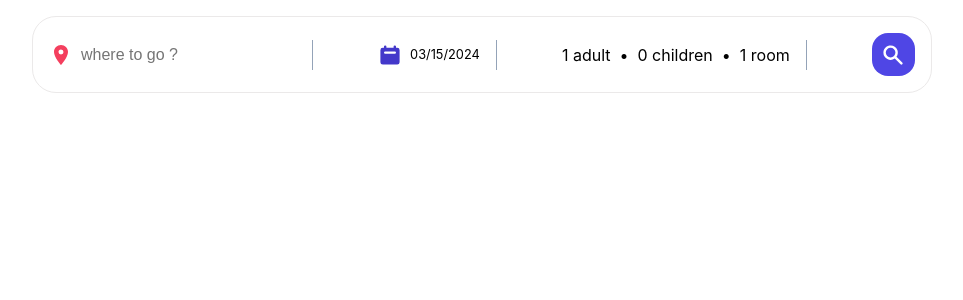
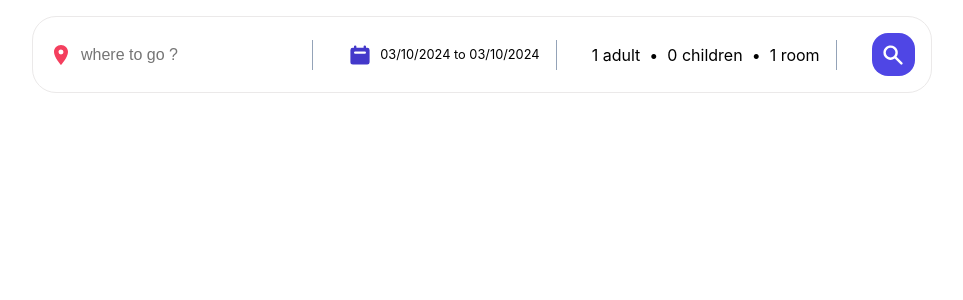
Before and after one commit to sevankeshish/Booking-Hotel-App, a React (Vite) app: page / in a window 1280 px wide. Shown: the top 300 px of the page, without its empty margins (158-1121 px from the left). Built offline with nearby package versions, Linux system fonts and the light colour scheme.

Commit message:
date section complete

```diff
--- a/package.json
+++ b/package.json
@@ -10,7 +10,9 @@
     "preview": "vite preview"
   },
   "dependencies": {
+    "date-fns": "^3.6.0",
     "react": "^18.2.0",
+    "react-date-range": "^2.0.1",
     "react-dom": "^18.2.0",
     "react-icons": "^5.0.1"
   },
--- a/src/App.css
+++ b/src/App.css
@@ -89,6 +89,13 @@
   gap: 1rem;
 }
 
+.date {
+  position: absolute;
+  top: 50px;
+  left: -5rem;
+  z-index: 1002;
+}
+
 .dateIcon {
   color: var(--primary-700);
 }
--- a/src/components/Header/Header.jsx
+++ b/src/components/Header/Header.jsx
@@ -1,18 +1,34 @@
+import { useRef } from "react";
 import { useState } from "react";
+import { MdLocationOn } from "react-icons/md";
+import { DateRange } from "react-date-range";
+import { HiCalendar, HiMinus, HiPlus, HiSearch } from "react-icons/hi";
 
-import { MdLocationOn } from "react-icons/md";
-import { HiCalendar, HiMinus, HiPlus, HiSearch } from "react-icons/hi";
-import { useRef } from "react";
+import { format } from "date-fns";
+
 import useOutsideClick from "../hooks/useOutsideClick";
 
+import "react-date-range/dist/styles.css"; // main style file
+import "react-date-range/dist/theme/default.css"; // theme css file
+
 const Header = () => {
+  const [openOptions, setOpenOptions] = useState(false);
+  const [openDate, setOpenDate] = useState(false);
+
   const [destination, setDestination] = useState("");
-  const [openOptions, setOpenOptions] = useState(false);
+
   const [options, setOptions] = useState({
     adult: 1,
     children: 0,
     room: 1,
   });
+  const [date, setDate] = useState([
+    {
+      startDate: new Date(),
+      endDate: new Date(),
+      key: "selection",
+    },
+  ]);
 
   const handleOptions = (name, operation) => {
     setOptions((prevState) => {
@@ -41,7 +57,21 @@
         </div>
         <div className="headerSearchItem">
           <HiCalendar className="headerIcon dateIcon" />
-          <div className="dateDropDown ">03/15/2024</div>
+          <div onClick={() => setOpenDate(!openDate)} className="dateDropDown ">
+            {`${format(date[0].startDate, "MM/dd/yyyy")} to ${format(
+              date[0].endDate,
+              "MM/dd/yyyy"
+            )}`}
+          </div>
+          {openDate && (
+            <DateRange
+              ranges={date}
+              minDate={new Date()}
+              className="date"
+              onChange={(item) => setDate([item.selection])}
+              moveRangeOnFirstSelection={true}
+            />
+          )}
           <span className="seperator"></span>
         </div>
         <div className="headerSearchItem">
```
Also changed, not shown: 1 other file (tests, documents, lock files or other folders).
